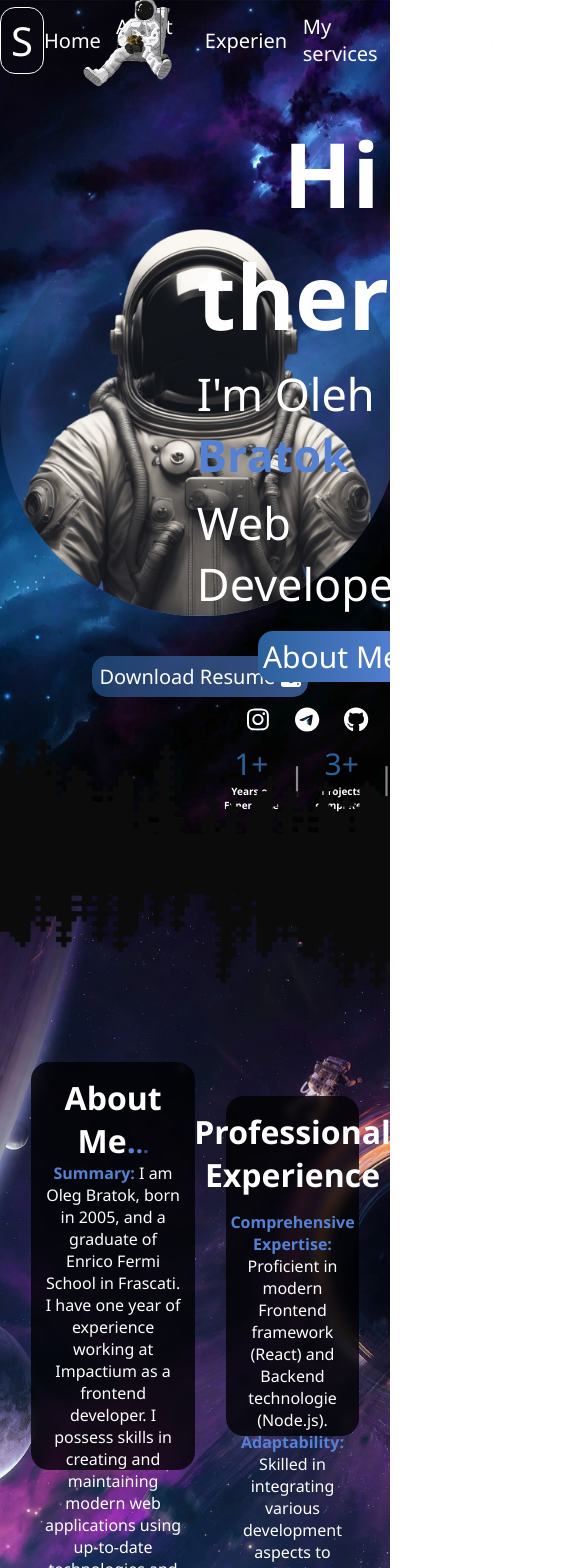
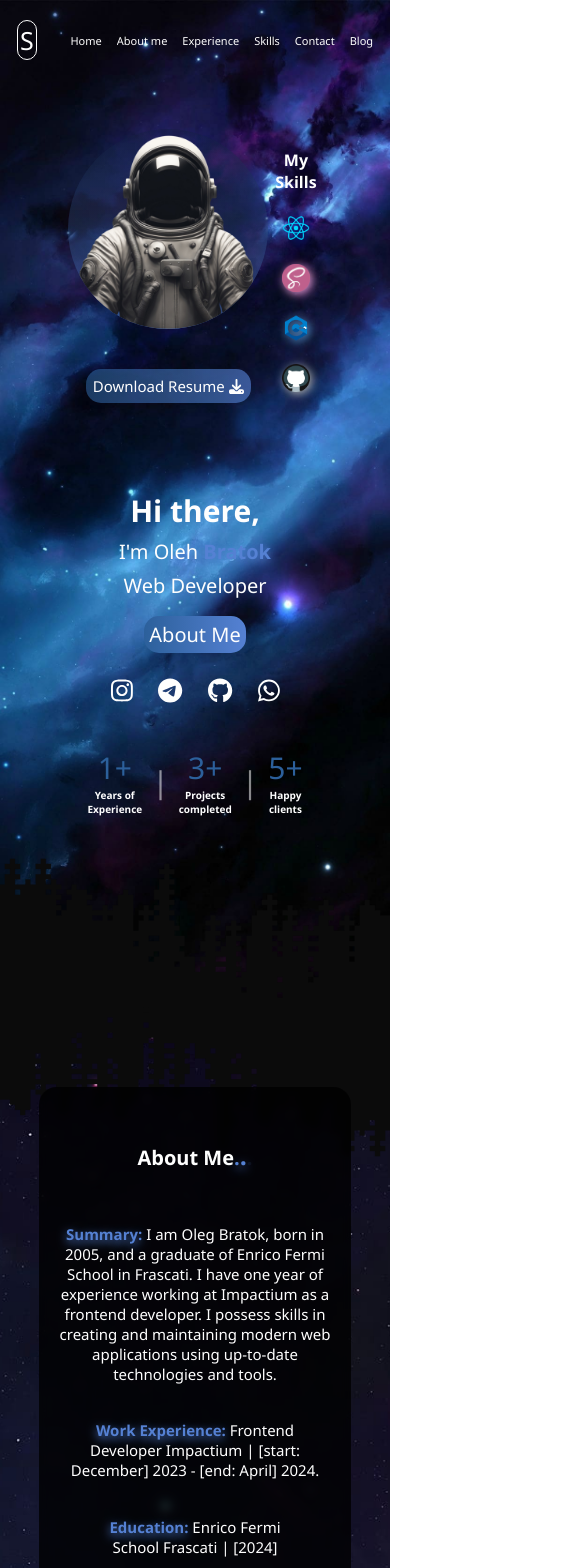
Before and after one commit to Takemyeye/Portfolio, a React (Create React App) app in the folder my-app/: page / in a window 390 px wide. Shown: the top 1568 px of the page, 585 px wide, since content can reach past the window. Built offline with nearby package versions, Linux system fonts and the light colour scheme.

Commit message:
Portfolio<work> 99%

```diff
--- a/my-app/src/App.css
+++ b/my-app/src/App.css
@@ -1,5 +1,13 @@
-*{
+* {
   margin: 0;
+  padding: 0;
+  box-sizing: border-box;
+}
+ html,body{
+  margin: 0;
+  padding: 0;
+  width: 100%;
+  height: 100%;
 }
 ::-webkit-scrollbar {
   width: 16px;
@@ -30,6 +38,7 @@ h6{
 span{
   font-weight: bolder;
   color: #5581d3;
+  text-shadow: 0 3px 10px #5581d3;
 }
 a {
   text-decoration: none;
--- a/my-app/src/component/Home.jsx
+++ b/my-app/src/component/Home.jsx
@@ -25,8 +25,8 @@ const Home = () => {
           <div className="switch"></div>
           <div className="switch2"></div>
         </div>
-          <AbautMe/>
       </div>
+      <AbautMe/>
       <div className="back-to-Top"  onClick={scrollToTop}>
         <FontAwesomeIcon icon={faAutoprefixer} />
       </div>
--- a/my-app/src/component/components/Header.jsx
+++ b/my-app/src/component/components/Header.jsx
@@ -49,17 +49,20 @@ const Header = () => {
         <div className="austronaut"></div>
           <div className="conteiner">
             <Link to={"/"}>
-              <div className="navigation">Home</div>
+              <div className="mobile">
+               <div className="navigation">Home</div>
+              </div>
             </Link>
             <div className="navigation" onClick={handleAboutMeClick}>About me</div>
             <div className="navigation" onClick={handleExperienceClick}>Experience</div>
-            <div className="navigation">My services</div>
             <div className="navigation" onClick={handleSkillsClick}>Skills</div>
             <Link to={"https://mail.google.com/mail/u/0/#search/takemyeyehz%40gmail.come?compose=new"}>
               <div className="navigation">Contact</div>
             </Link>
             <a href="https://www.instagram.com/takemyeyehz/" target="_blank" rel="noopener noreferrer">
-              <div className="navigation">Blog</div>
+              <div className="mobile">
+                <div className="navigation">Blog</div>
+              </div>
             </a>
           </div>
     </header>
--- a/my-app/src/component/components/abautMe.jsx
+++ b/my-app/src/component/components/abautMe.jsx
@@ -25,7 +25,7 @@ const AbautMe = () =>{
     <div className="main2">
       <div className={`abaut ${isAbaut ? 'active' : ''}`}>
         <div className="descriptionAbaut">
-          <h1>About Me<span>.</span><span style={{ fontSize: '25px' }}>.</span><span className="span" style={{ fontSize: '20px' }}>.</span></h1>
+          <h1 className="h1">About Me<span>.</span><span style={{ fontSize: '25px' }}>.</span><span className="span" style={{ fontSize: '20px' }}>.</span></h1>
             <div className="text-full-stack"><span>Summary: </span>{abautMe[0]}</div>
             <div className="text-full-stack"><span>Work Experience: </span>{abautMe[1]}</div>
             <div className="text-full-stack"><span>Education: </span>{abautMe[2]}</div>
--- a/my-app/src/component/components/styles/header.css
+++ b/my-app/src/component/components/styles/header.css
@@ -59,3 +59,36 @@ header{
 .navigation:hover::after {
   width: 100%;
 }
+@media all and (min-width: 320px ) and (max-width: 520px){
+.austronaut{
+  display: none;
+}
+.title{
+  padding: 2px;
+  font-size: 25px;
+}
+.navigation{
+  font-size: 11px;
+}
+}
+@media all and (min-width: 520px) and (max-width: 768px){
+.austronaut{
+  display: none;
+  }
+.navigation{
+  font-size: 15px;
+  }
+}
+@media all and (min-width: 769px) and (max-width: 1024px){
+.austronaut{
+  display: none;
+}
+}
+@media all and (min-width: 1024px) and (max-width: 2560px){
+  .title{
+    font-size: 45px;
+  }
+  .navigation{
+    font-size: 30px;
+  }
+}
--- a/my-app/src/component/styles/home.css
+++ b/my-app/src/component/styles/home.css
@@ -202,6 +202,7 @@
   align-items: center;
   justify-content: space-around;
   flex-direction: column;
+  text-align: center;
   gap: 7px;
   color: #fefefe;
   font-family: 'Segoe UI', Tahoma, Geneva, Verdana, sans-serif;
@@ -245,7 +246,7 @@
 }
 .switch{
   position: absolute;
-  bottom: -50px;
+  bottom: -20px;
   width: 100%;
   height: 180px;
   background-image: url(img/parallax-mountain-trees.png);
@@ -267,7 +268,7 @@
 /*Main2*/
 .abaut{
   width: 35%;
-  height: 45%;
+  height: 55%;
   padding: 3%;
   background-color: rgba(0, 0, 0, 0.774);
   border-radius: 18px;
@@ -302,7 +303,7 @@
 }
 .experience{
   width: 27%;
-  height: 37%;
+  height: 55%;
   padding: 3%;
   background-color: rgba(0, 0, 0, 0.774);
   border-radius: 18px;
@@ -322,3 +323,226 @@
   border: 2px #fefefe solid;
   box-shadow: 0 5px 20px #fefefe;
 }
+@media all and (min-width: 320px ) and (max-width: 520px){
+  .back{
+    height: 120vh;
+  }
+  .main{
+    flex-direction: column;
+  }
+  .imgCircle, .img{
+    width: 200px;
+    height: 200px;
+  }
+  .download{
+    font-size: 15px;
+  }
+  .text-skills{
+    display: none;
+  }
+  h1{
+    font-size: 30px;
+  }
+  .h1{
+    font-size: 20px;
+  }
+  .text-me{
+    font-size: 20px;
+  }
+  button{
+   font-size: 20px;
+  }
+  .switch{
+    bottom: -20%;
+  }
+  .switch2{
+    bottom: -40%;
+  }
+  .main2{
+    height: 220vh;
+    justify-content: center;
+    flex-direction: column;
+    gap: 20px;
+  }
+  .abaut{
+    width: 80%;
+    height: 100vh;
+  }
+  .experience{
+    width: 80%;
+    height: 100vh;
+    }
+  .text-full-stack{
+    font-size: 15px;
+  }
+  .btn{
+    font-size: 17px;
+  }
+  .back-to-Top{
+    bottom: -240vh;
+   }
+}
+
+@media all and (min-width: 520px) and (max-width: 768px){
+  .back{
+    height: 150vh;
+  }
+  .main{
+    height: 100%;
+    justify-content: center;
+    flex-direction: column;
+  }
+  h1{
+    font-size: 50px;
+  }
+  .h1{
+    font-size: 30px;
+  }
+  .leftPanel{
+    position: relative;
+    bottom: 150px;
+    width: 100%;
+    height: 30%;
+  }
+  .conteinerLeft{
+    width: 50%;
+  }
+  .imgCircle, .img{
+    width: 300px;
+    height: 300px;
+  }
+  .download{
+    padding: 5px;
+    font-size: 15px;
+  }
+  .rightPanel{
+    position: relative;
+    bottom: 100px;
+    width: 100%;
+    height: 30%;
+    justify-content: space-evenly;
+  }
+  .text-skills{
+    display: none;
+  }
+  .switch{
+    bottom: -52%;
+  }
+  .switch2{
+    bottom: -70%;
+  }
+  .main2{
+    height: 200vh;
+    flex-direction: column;
+    justify-content: center;
+    gap: 20px;
+  }
+ .abaut{
+  width: 70%;
+  height: 50%;
+ }
+ .experience{
+  width: 60%;
+  height: 50%;
+ }
+ .back-to-Top{
+  bottom: -250%;
+ }
+}
+@media all and (min-width: 769px) and (max-width: 1024px){
+.imgCircle, .img{
+  width: 300px;
+  height: 300px;
+}
+
+h1{
+  font-size: 50px;
+}
+.h1{
+  font-size: 30px;
+}
+.text-me{
+  font-size: 40px;
+}
+.text-skills{
+  display: none;
+}
+.abaut{
+width:50%;
+height: 70%;
+font-size: 15px;
+}
+.experience{
+  font-size: 15px;
+  width: 40%;
+  height: 70%;
+}
+}
+@media all and (min-width: 1025px) and (max-width: 1440px){
+.imgCircle, .img{
+  width: 300px;
+  height: 300px;
+  }
+.main{
+    justify-content: space-evenly;
+  }
+h1{
+    font-size: 60px;
+  }
+.abaut{
+  width: 50%;
+  height: 70%;
+}
+.experience{
+  width: 40%;
+  height: 70%;
+}
+}
+@media all and (min-width: 1441) and (max-width: 2560px){
+  .imgCircle, .img{
+    width: 500px;
+    height: 500px;
+    }
+  .download{
+    font-size: 30px;
+  }
+  .inf-text{
+    font-size: 40px;
+  }
+  h6{
+    font-size: 20px;
+  }
+  .text-skills{
+    font-size: 25px;
+  }
+  .descriotion{
+    font-size: 25px;
+    width: 400px;
+  }
+  .conteinerRight{
+    width: 600px;
+    gap: 60px;
+  }
+  .skills{
+    gap: 15px;
+    font-size: 25px;
+  }
+  .ui{
+    width: 50px;
+    height: 50px;
+  }
+  .abaut{
+    height: 85%;
+    width: 40%;
+  }
+  .experience{
+    width: 30%;
+    height: 85%;
+  }
+  .h1{
+    font-size: 50px;
+  }
+  .text-full-stack{
+    font-size: 30px;
+  }
+}
```
